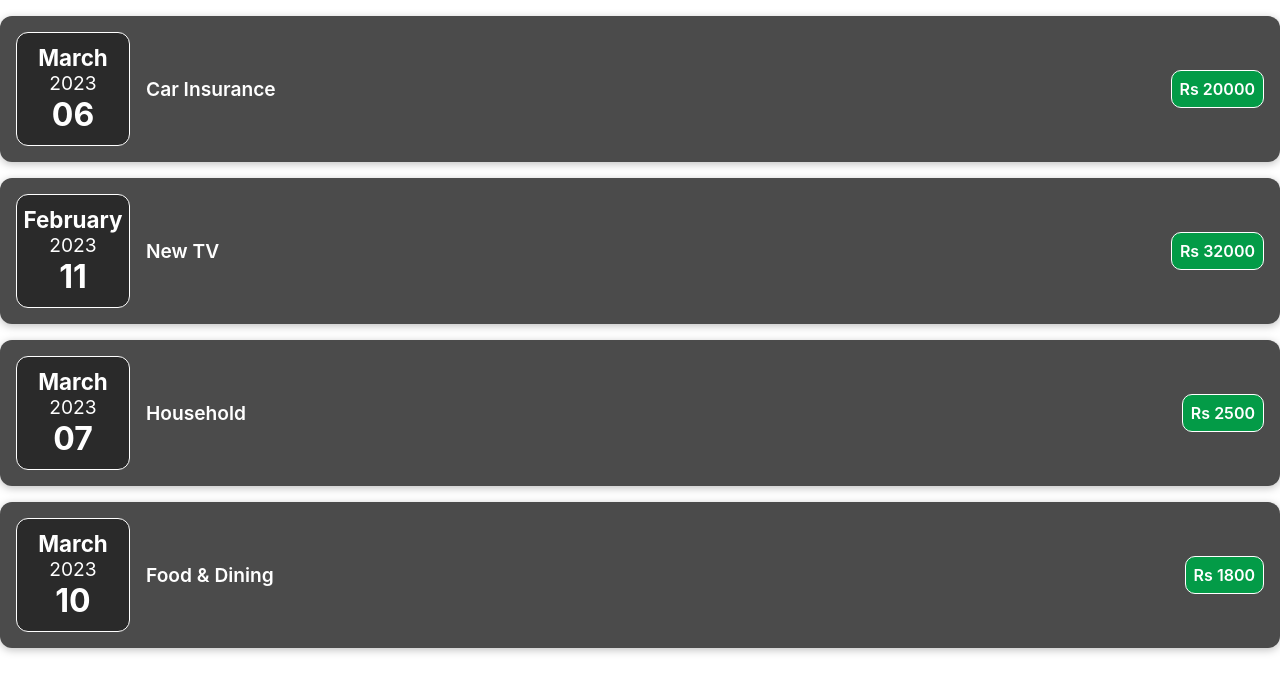
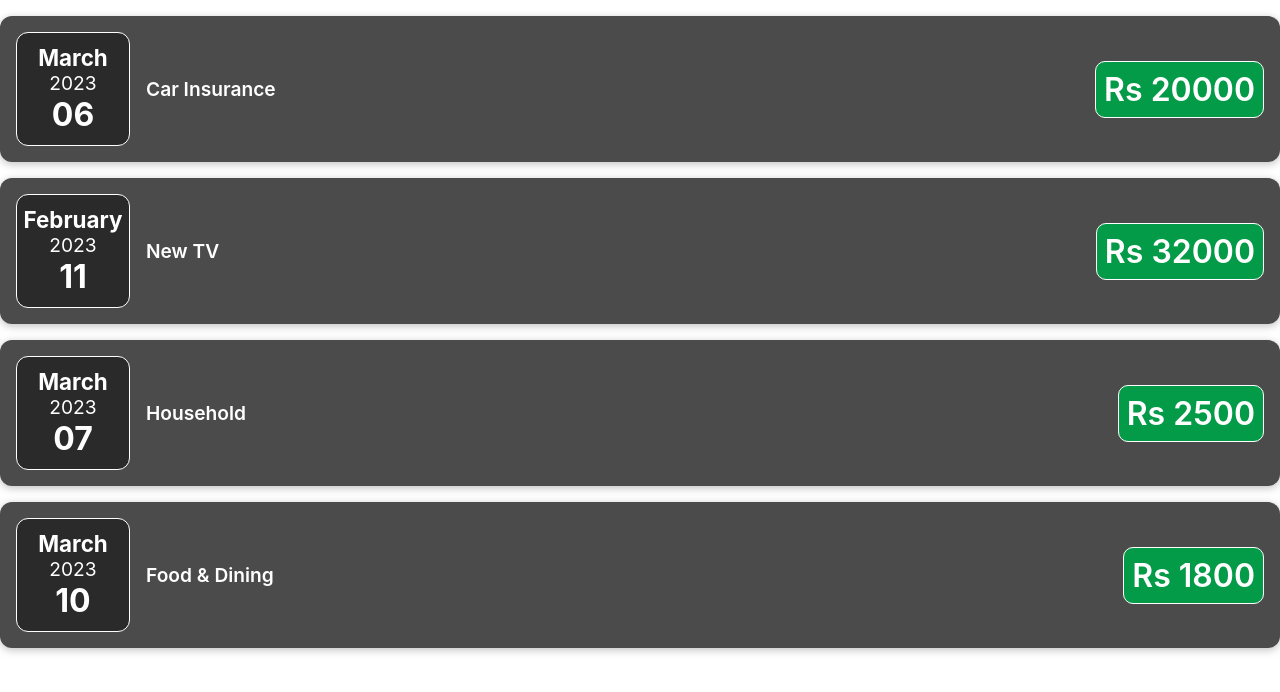
Before and after one commit to shivani1012/Expenses, a React (Create React App) app: page / in a window 1280 px wide. Shown: the top 692 px of the page. Built offline with nearby package versions, Linux system fonts and the light colour scheme.

Commit message:
expense tracker

```diff
--- a/src/components/ExpenseItem/ExpenseItem.css
+++ b/src/components/ExpenseItem/ExpenseItem.css
@@ -24,7 +24,7 @@
     text-align: left;
 }
 .expense-item__price {
-    font-size: 1rem;
+    font-size: 2rem;
     font-weight: 600;
     color: #fff;
     padding: 0.5rem;
```
